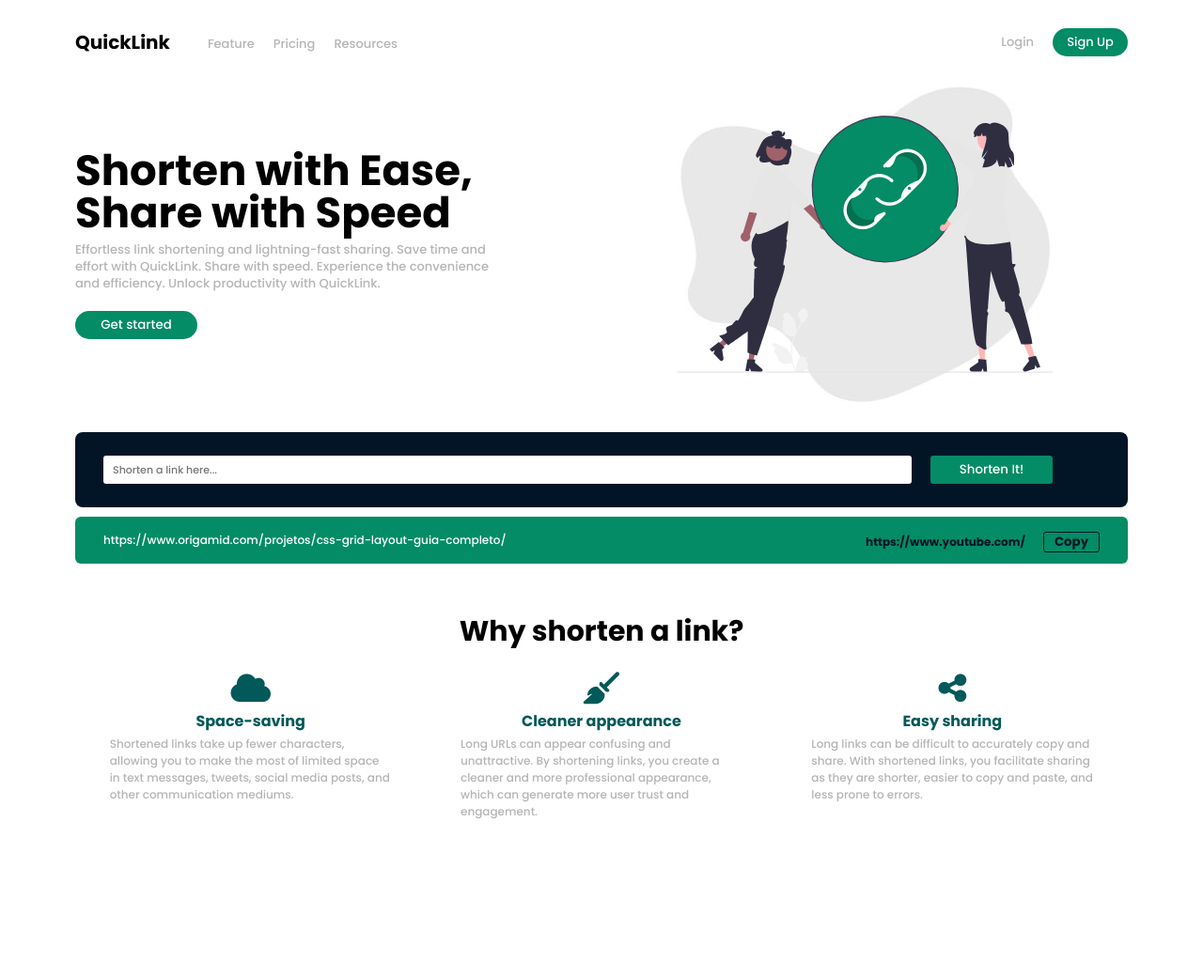
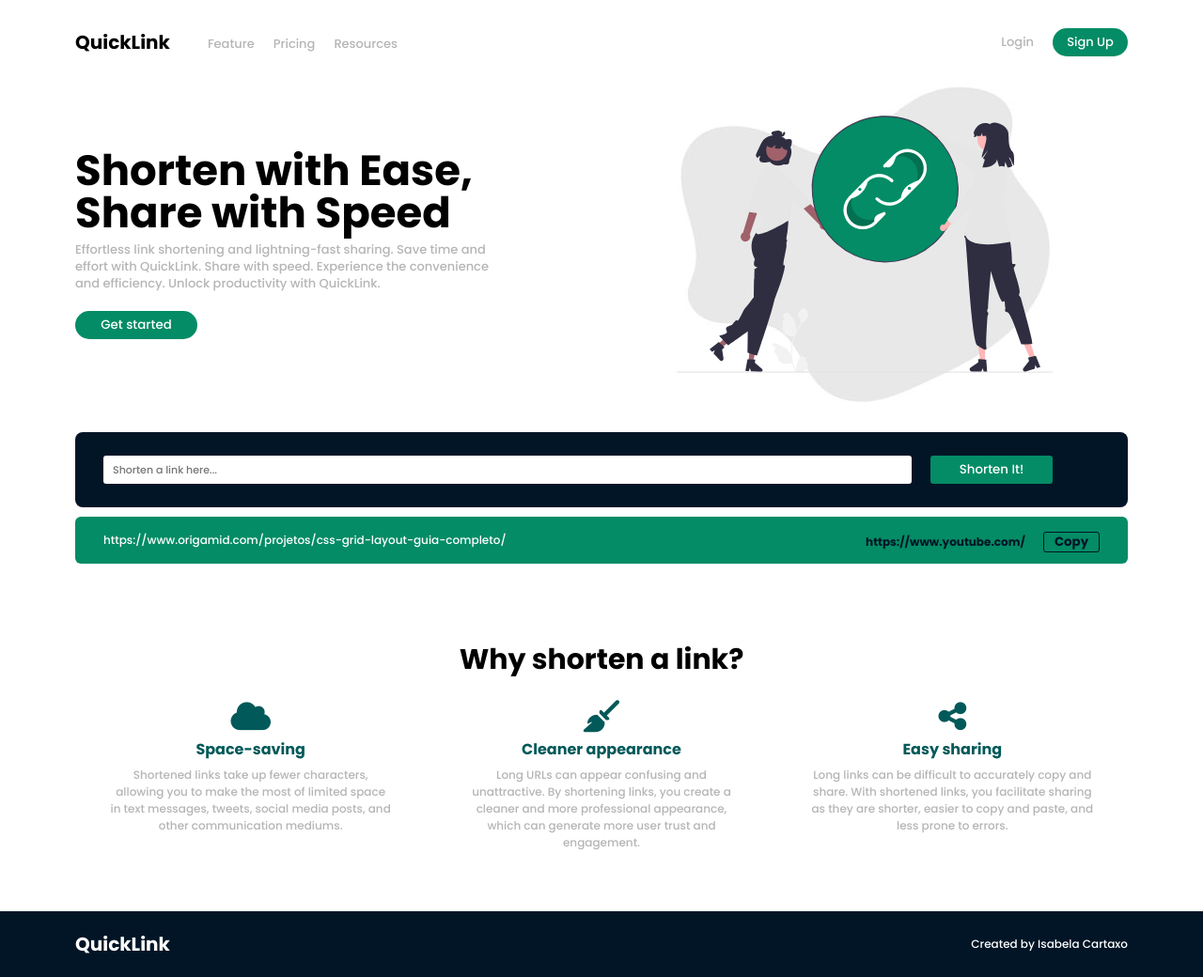
Before and after one commit to belacartaxo/encurtador-de-links, a plain HTML site: page index.html in a window 1280 px wide. Shown: the whole page at 94% size. Before the commit the page ends 900 px from the top, so only its background shows below. Drawn offline with Linux system fonts and the light colour scheme.

Commit message:
completed layout

```diff
--- a/assets/css/style.css
+++ b/assets/css/style.css
@@ -19,10 +19,13 @@
 }
 
 body{
-    padding: 30px 80px;
     width: 100vw;
     height: 100vh;
     overflow-x: hidden;
+}
+
+.container{
+    padding: 30px 80px;
 }
 
 header, header .left-column, header nav, header .login{
@@ -34,7 +37,7 @@ header{
     justify-content: space-between;
 }
 
-header .logo{
+.logo{
     font-size: 20px;
     font-weight: 700;
     margin-right: 40px;
@@ -206,7 +209,7 @@ main .copy-btn:hover{
 }
 
 main .container-motives{
-    margin-top: 50px;
+    margin-top: 80px;
     grid-area: motives;
 }
 
@@ -224,12 +227,13 @@ main .container-motive{
 main .container-motive h3{
     font-size: 16px;
     color: var(--green-dark);
-    margin: 6px 0px 3px 0px;
+    margin: 6px 0px 6px 0px;
 }
 
 main .container-motive p{
     font-size: 12px;
     color: var(--gray-light);
+    text-align: center;
 }
 
 main .motive{
@@ -243,3 +247,18 @@ i{
     font-size: 34px;
     color: var(--green-dark);
 }
+
+footer{
+    background-color: var(--blue-dark);
+    width: 100%;
+    color: #ffffff;
+    display: flex;
+    justify-content: space-between;
+    align-items: center;
+    padding: 20px 80px;
+    margin-top: 40px;
+}
+
+footer div{
+    font-size: 12px;
+}
--- a/index.html
+++ b/index.html
@@ -60,25 +60,34 @@
 
             <div class="container-motives">
                 <h2>Why shorten a link?</h2>
+
                 <div class="container-motive">
                     <div class="motive">
                         <i class="fa-solid fa-cloud"></i>
                         <h3>Space-saving</h3>
                         <p>Shortened links take up fewer characters, allowing you to make the most of limited space in text messages, tweets, social media posts, and other communication mediums.</p>
                     </div>
+
                     <div class="motive">
                         <i class="fa-solid fa-broom"></i>
                         <h3>Cleaner appearance</h3>
                         <p> Long URLs can appear confusing and unattractive. By shortening links, you create a cleaner and more professional appearance, which can generate more user trust and engagement.</p>
                     </div>
+
                     <div class="motive">
                         <i class="fa-solid fa-share-nodes"></i>
                         <h3>Easy sharing</h3>
                         <p> Long links can be difficult to accurately copy and share. With shortened links, you facilitate sharing as they are shorter, easier to copy and paste, and less prone to errors.</p>
                     </div>
                 </div>
+            </div>
         </main>
     </div>
 
+    <footer>
+        <div class="logo">QuickLink</div>
+        <div>Created by Isabela Cartaxo</div>
+    </footer>
+
 </body>
 </html>
```
